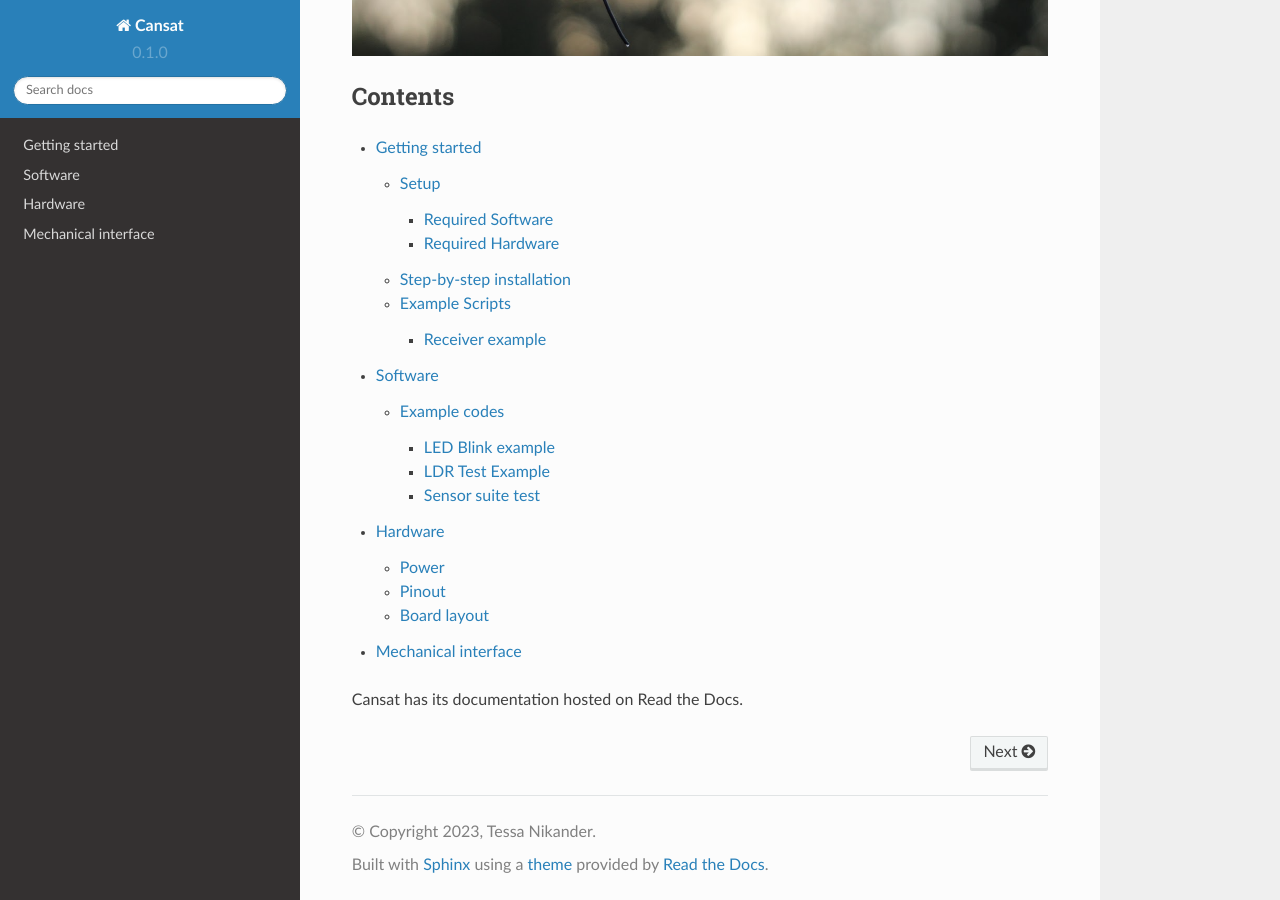
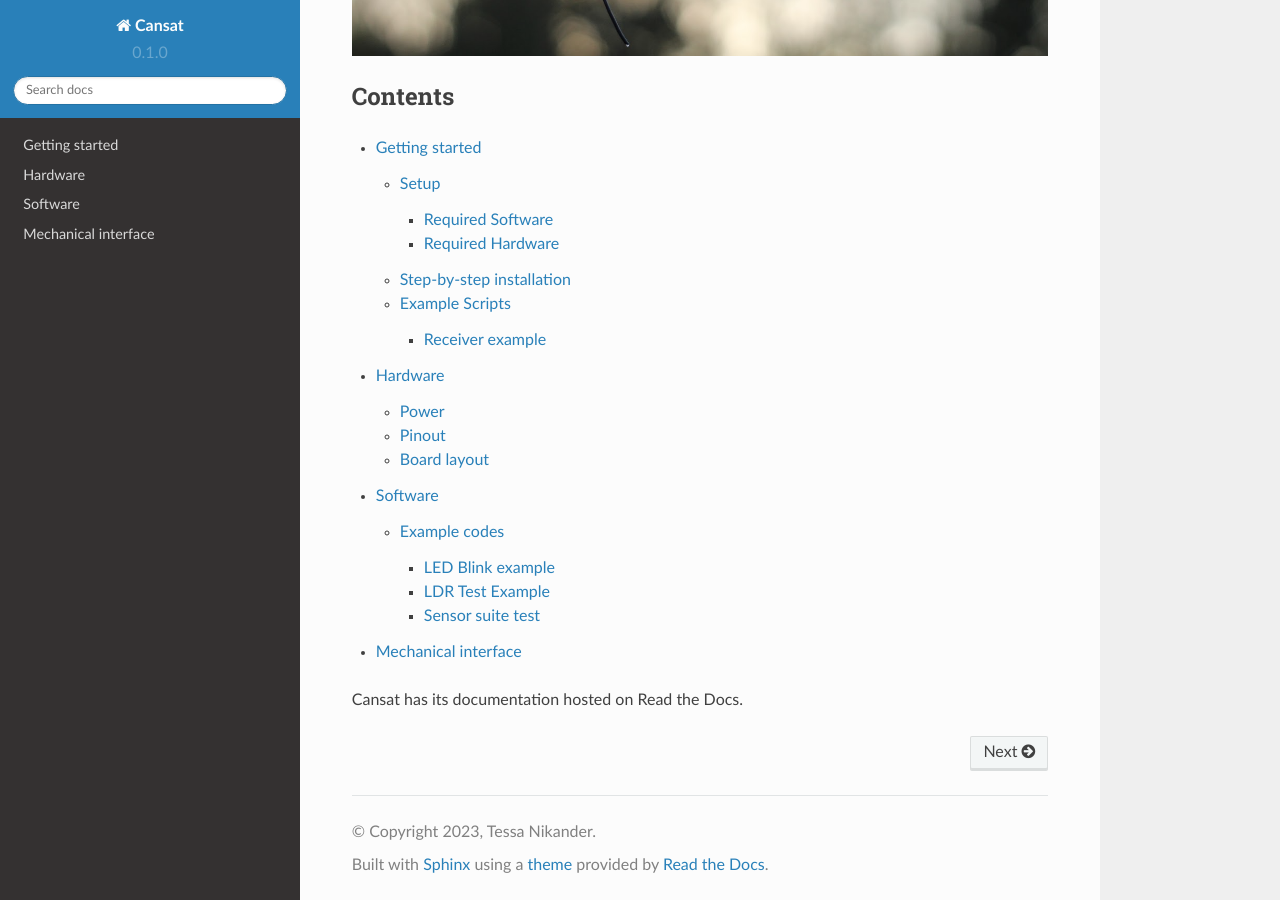
Before and after one commit to nikandt/cansat, a Sphinx documentation site: the page built from docs/source/index.rst, in a window 1280 px wide and 900 px high, scrolled down 735 px. Built offline with Sphinx 7.4.7 and the Read the Docs theme 2.0.0, drawn with Linux system fonts in a browser that asks for light colours.

Commit message:
Change site listing order

```diff
--- a/docs/source/index.rst
+++ b/docs/source/index.rst
@@ -18,8 +18,8 @@ Contents
 .. toctree::
 
    getting_started
+   hardware
    software
-   hardware
    mechanical
 
 Cansat has its documentation hosted on Read the Docs.
```
